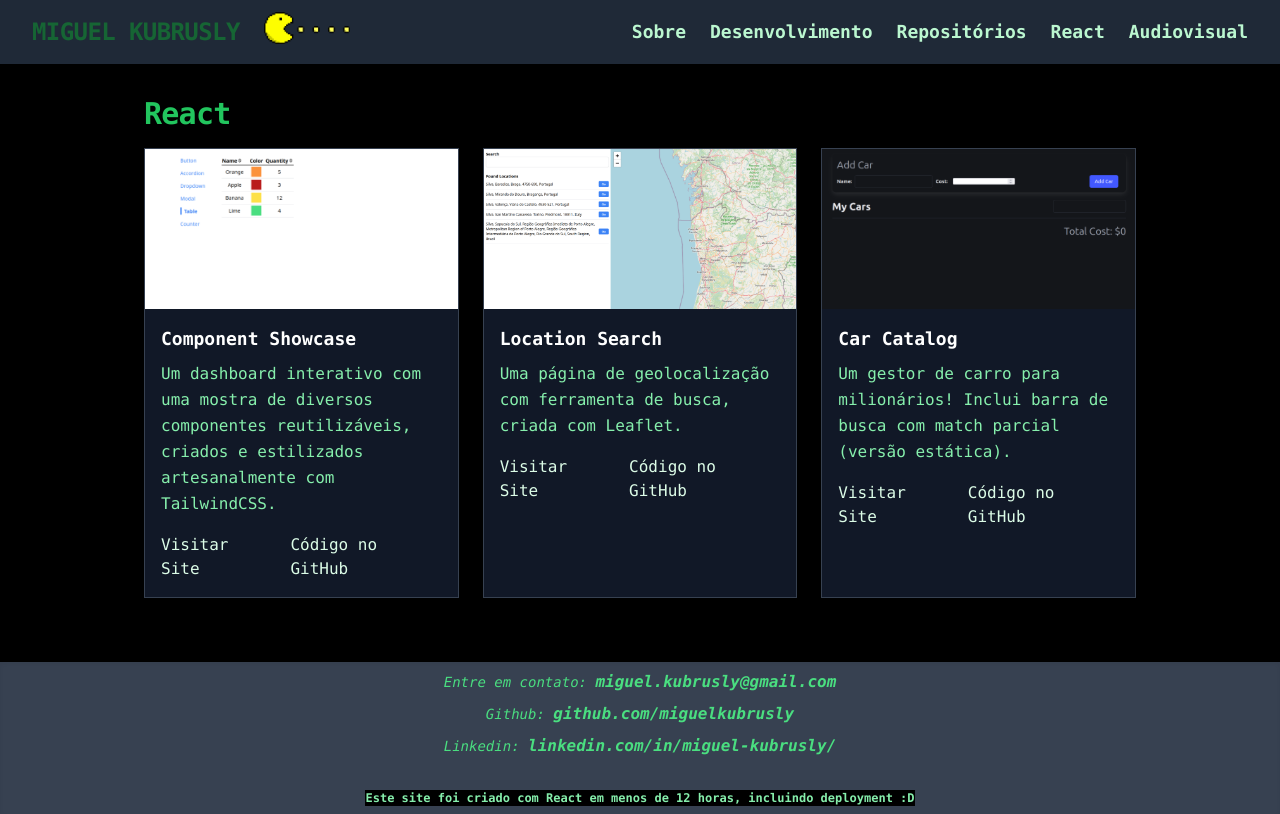
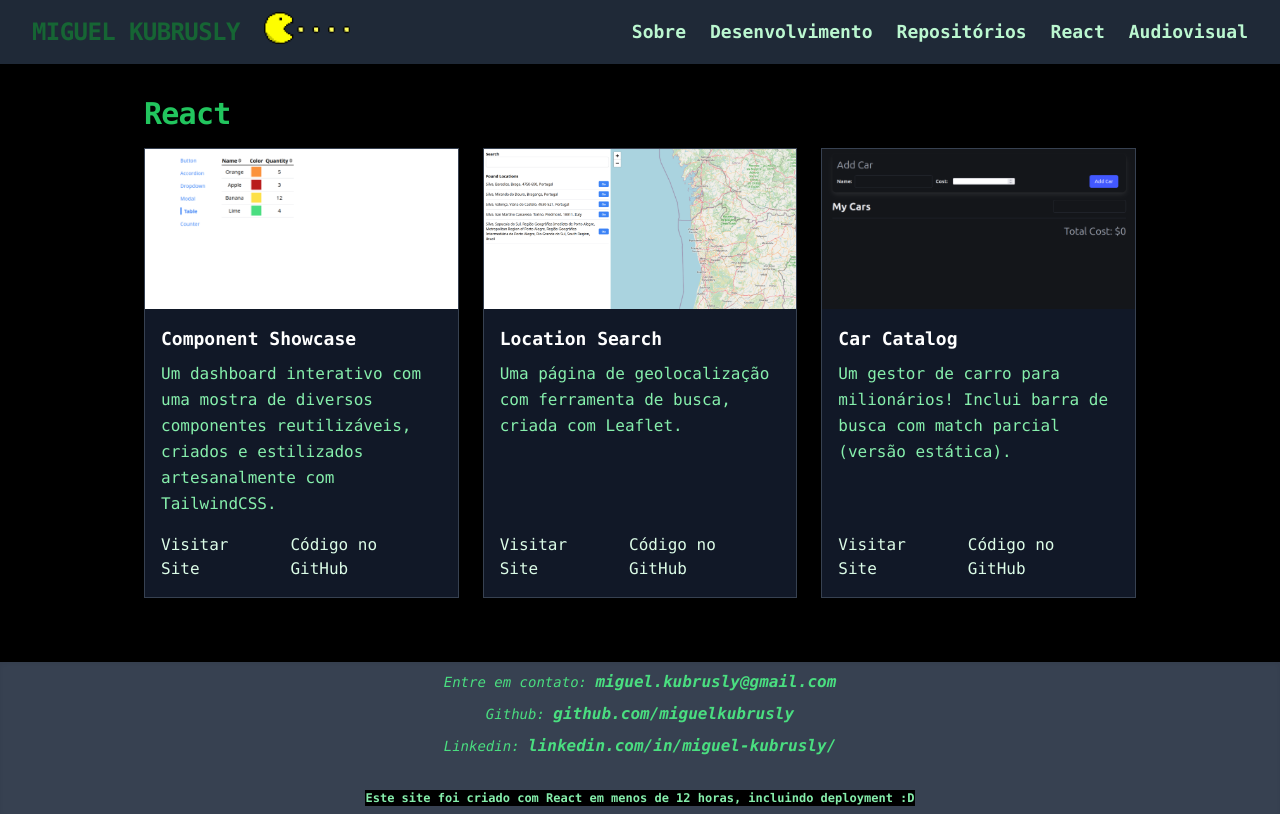
Before and after one commit to miguelkubrusly/portfolio, a React (Vite) app: page /react in a window 1280 px wide. Built offline with nearby package versions, Linux system fonts and the light colour scheme.

Commit message:
fix(react): 💄 align links bottom again

```diff
--- a/src/components/ProjectCard.tsx
+++ b/src/components/ProjectCard.tsx
@@ -16,12 +16,13 @@ const ProjectCard: React.FC<ProjectCardProps> = ({
   imagem,
 }) => {
   return (
-    <div className="bg-gray-900 border border-gray-700 shadow hover:shadow-xl transition-transform duration-100 hover:scale-105 overflow-hidden flex flex-col">
+    <div className="bg-gray-900 border border-gray-700 shadow hover:shadow-xl transition-transform duration-100 hover:scale-105 overflow-hidden flex flex-col h-full">
       <a
         href={linkSite}
         target="_blank"
         rel="noopener noreferrer"
         aria-label={`Visitar o site do projeto ${nome}`}
+        className="flex flex-col h-full"
       >
         {imagem && (
           <img
@@ -31,7 +32,7 @@ const ProjectCard: React.FC<ProjectCardProps> = ({
           />
         )}
         <div className="p-4 flex flex-col flex-grow justify-between">
-          <div>
+          <div className="flex-grow">
             <h2 className="text-lg font-extrabold text-white">{nome}</h2>
             <p className="text-green-300 mt-2 leading-relaxed font-normal">
               {descricao}
```
